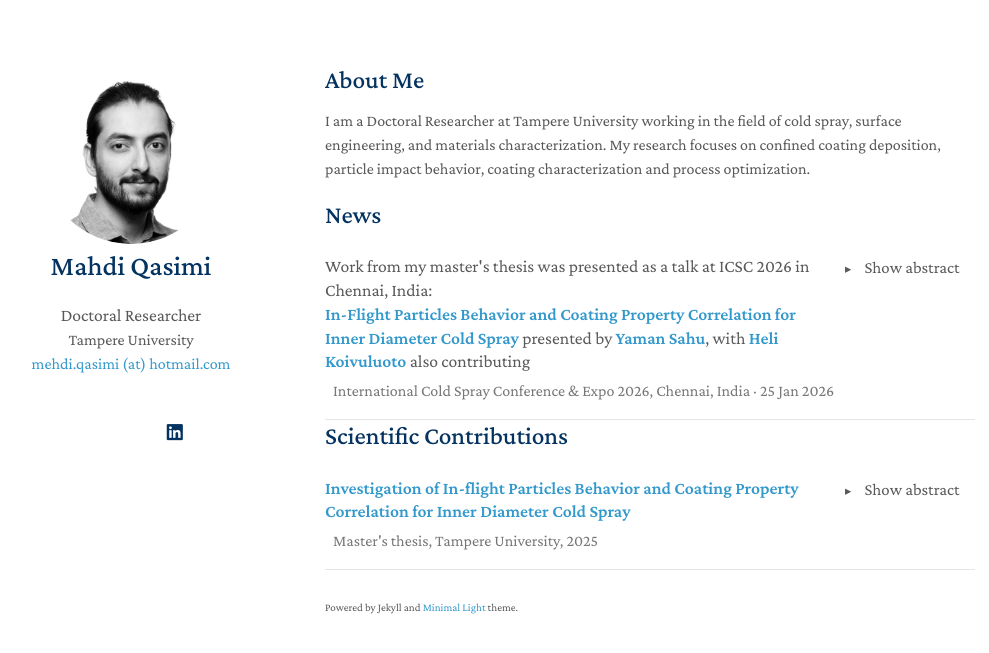
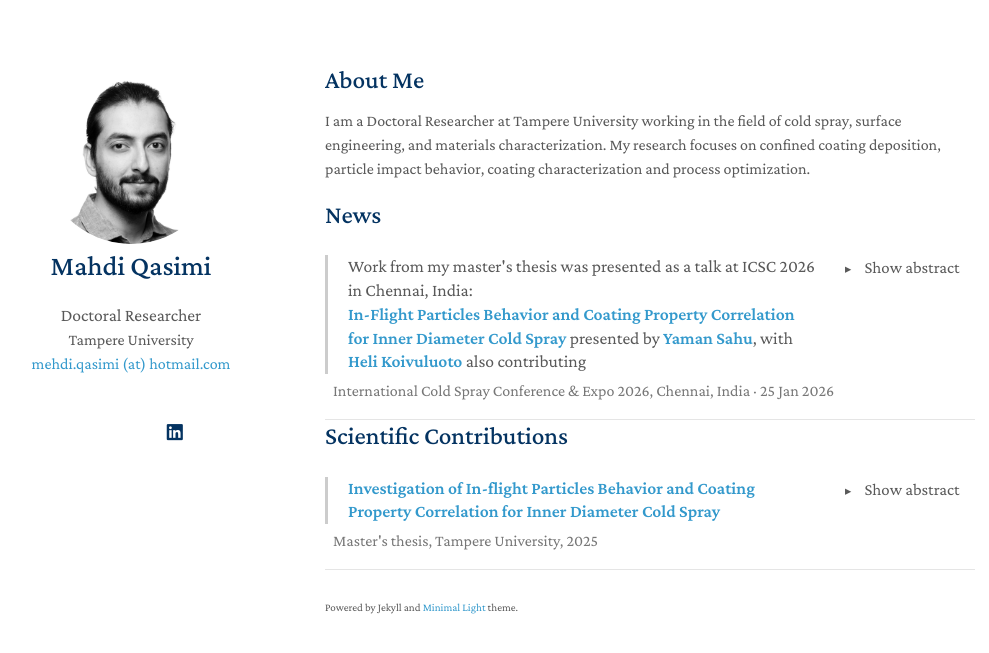
Before and after one commit to mehdiqasimi/mehdiqasimi.github.io, a Jekyll site: the page built from index.md, in a window 1280 px wide. Shown: the top 653 px of the page, without its empty margins (145-1134 px from the left). Built offline with Jekyll 4.4.1, drawn with Linux system fonts in a browser that asks for light colours; a style sheet for code colours, icons or effects is not loaded; our own code applies the rules of GitHub Pages for plain Markdown files.

Commit message:
Update publications.css

```diff
--- a/assets/css/publications.css
+++ b/assets/css/publications.css
@@ -84,6 +84,8 @@ blockquote { background: var(--global-bg-color); border-left: 2px solid var(--gl
 /* Custom thesis publication */
 
 .publication-entry {
+    width: 100%;
+    box-sizing: border-box;
     padding: 12px 0 16px 0;
     border-bottom: 1px solid #e5e5e5;
 }
@@ -93,6 +95,10 @@ blockquote { background: var(--global-bg-color); border-left: 2px solid var(--gl
     grid-template-columns: 1fr auto;
     align-items: start;
     column-gap: 30px;
+    width: 100%;
+    box-sizing: border-box;
+    border-left: 3px solid #ccc;
+    padding-left: 20px;
 }
 
 .publication-title {
@@ -171,8 +177,7 @@ blockquote { background: var(--global-bg-color); border-left: 2px solid var(--gl
 .abstract-text {
     grid-column: 1 / -1;
     grid-row: 2;
-    border-left: 3px solid #ccc;
-    padding: 3px 20px;
+    padding: 3px 0;
     margin-top: 20px;
     line-height: 1.6;
     text-align: justify;
```
